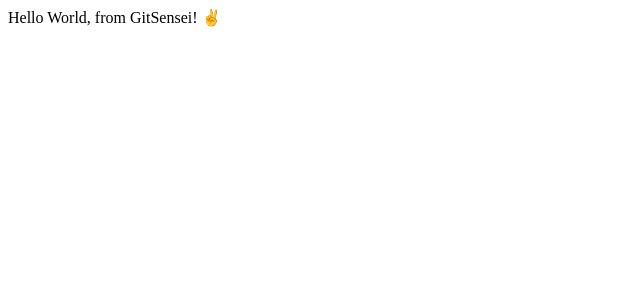
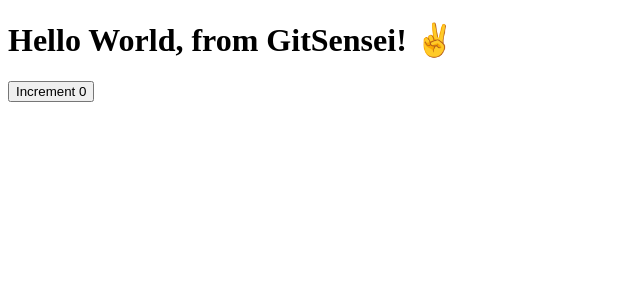
Before and after one commit to javaadpatel/GitSensei, a React app in the folder packages/front-end/: page / in a window 1280 px wide. Shown: the top 300 px of the page, without its empty margins (0-640 px from the left). Built offline with nearby package versions, Linux system fonts and the light colour scheme.

Commit message:
- add react-redux using hooks - add example for state, actions, and reducer - disable bundle minify on for dev server - refine ts lint

```diff
--- a/packages/front-end/package.json
+++ b/packages/front-end/package.json
@@ -4,9 +4,10 @@
   "main": "index.js",
   "license": "MIT",
   "dependencies": {
-    "dev": "^0.1.3",
     "react": "^16.12.0",
-    "react-dom": "^16.12.0"
+    "react-dom": "^16.12.0",
+    "react-redux": "^7.1.3",
+    "redux": "^4.0.5"
   },
   "devDependencies": {
     "@babel/core": "^7.7.7",
@@ -14,6 +15,7 @@
     "@babel/preset-react": "^7.7.4",
     "@types/react": "^16.9.17",
     "@types/react-dom": "^16.9.4",
+    "@types/react-redux": "^7.1.5",
     "clean-webpack-plugin": "^3.0.0",
     "html-webpack-plugin": "^3.2.0",
     "ts-loader": "^6.2.1",
--- a/packages/front-end/src/containers/App.tsx
+++ b/packages/front-end/src/containers/App.tsx
@@ -1,7 +1,18 @@
 import React from 'react';
+import { useSelector, useDispatch } from 'react-redux';
+import { incrementCount } from '../store/actionCreators';
 
-export default () => (
-  <div>
-    Hello World, from GitSensei! ✌
-  </div>
-);
+export const App = () => {
+  const count = useSelector<{ count: number }, number>(state => state.count);
+  const dispatch = useDispatch();
+  return (
+    <div>
+      <h1>Hello World, from GitSensei! ✌</h1>
+      <button onClick={_ => dispatch(incrementCount())}>
+        Increment {count}
+      </button>
+    </div>
+  );
+};
+
+export default App;
--- a/packages/front-end/src/index.tsx
+++ b/packages/front-end/src/index.tsx
@@ -1,9 +1,16 @@
 import React from 'react';
 import ReactDOM from 'react-dom';
+import { createStore, combineReducers } from 'redux';
+import { Provider } from 'react-redux';
 
 import App from './containers/App';
+import * as appReducer from './store/reducers';
+
+const appStore = createStore(combineReducers({ ...appReducer }));
 
 ReactDOM.render(
-  <App />,
+  <Provider store={appStore}>
+    <App />
+  </Provider>,
   document.getElementById('app')
 );
--- /dev/null
+++ b/packages/front-end/src/store/actionCreators.ts
@@ -0,0 +1,5 @@
+export const incrementCount = () => {
+  return {
+    type: 'INCREMENT'
+  };
+};
--- /dev/null
+++ b/packages/front-end/src/store/reducers.ts
@@ -0,0 +1,8 @@
+export const count = (state = 0, action: { type: 'INCREMENT' }) => {
+  switch (action.type) {
+    case 'INCREMENT':
+      return state + 1;
+    default:
+      return state;
+  }
+};
--- a/packages/front-end/webpack.config.js
+++ b/packages/front-end/webpack.config.js
@@ -2,7 +2,7 @@
 const HtmlWebpackPlugin = require('html-webpack-plugin');
 const { CleanWebpackPlugin } = require('clean-webpack-plugin');
 
-const devMode = process.env.NODE_ENV === 'development';
+const isDevMode = process.env.NODE_ENV === 'development';
 
 module.exports = {
   entry: './src/index.tsx',
@@ -53,7 +53,7 @@
     ],
   },
   optimization: {
-    minimize: true,
+    minimize: isDevMode,
     splitChunks: {
       chunks: 'all',
     },
@@ -62,7 +62,7 @@
     chunks: true,
     chunkModules: false
   },
-  devtool: devMode && 'inline-source-map',
+  devtool: isDevMode && 'inline-source-map',
   resolve: {
     extensions: ['.tsx', '.ts', '.js']
   },
```
Also changed, not shown: 2 other files (tests, documents, lock files or other folders).
